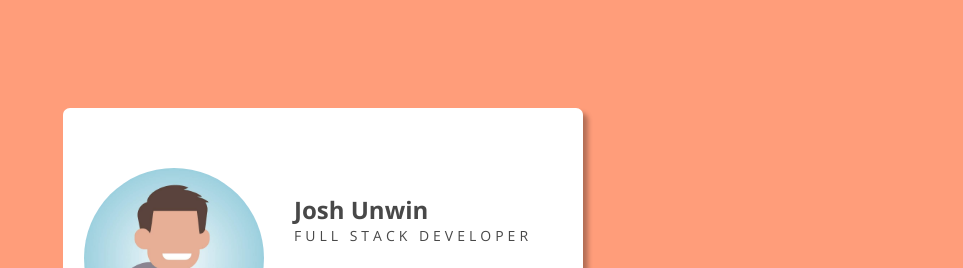
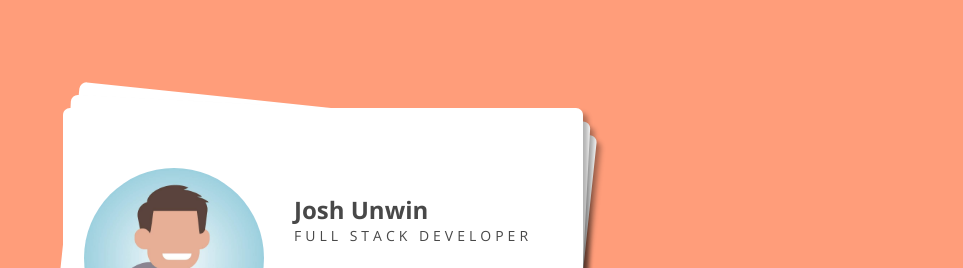
Before and after one commit to josh-unwin/profile, a plain HTML site: page index.html in a window 1280 px wide. Shown: the part 142-410 px from the top of the page, without its empty margins (317-1280 px from the left). Drawn offline with nearby package versions, Linux system fonts and the light colour scheme.

Commit message:
added background cards

```diff
--- a/index.html
+++ b/index.html
@@ -9,7 +9,8 @@
 </head>
 <body>
   <div class="container orange-bkg">
-    <div class="card profile-card">
+    <div class="carddeck">
+      <div class="card profile-card front">
         <div class="card-column">
           <img class="circular" src="images/profile-photo.jpg" alt="profile_image" width="180px">
         </div>
@@ -24,6 +25,9 @@
             <li class="inline"><a href="http://www.instagram.com/joshunwin" target="_blank"><i class="fab fa-instagram"></i></a></li>
           </ul>
         </div>
+      </div>
+        <div class="card profile-card" id="back-card-2"></div>
+        <div class="card profile-card" id="back-card-1"></div>
     </div>
     <span class="tag">> Hello World</span><span class="tag-block blink_me">&#9646</span>
   </div>
--- a/style.css
+++ b/style.css
@@ -47,6 +47,27 @@ p {
 .purple-bkg {
   /*background: none;*/
   background-color: #5B3758;
+}
+
+.carddeck {
+  position: relative;
+  display: flex;
+  justify-content: center;
+}
+
+.front {
+  z-index: 3;
+  transform: translate(0, -50%);
+}
+
+#back-card-1 {
+  transform: translate(0, -50%) rotate(3deg);
+  z-index: 2;
+}
+
+#back-card-2 {
+  transform: translate(0, -50%) rotate(6deg);
+  z-index: 2;
 }
 
 .card {
@@ -157,6 +178,7 @@ h3 {
 }
 
 .profile-card {
+  position: absolute;
   width: 520px;
   height: 300px;
 }
```
Lines whose indentation alone changed are shown as unchanged.
